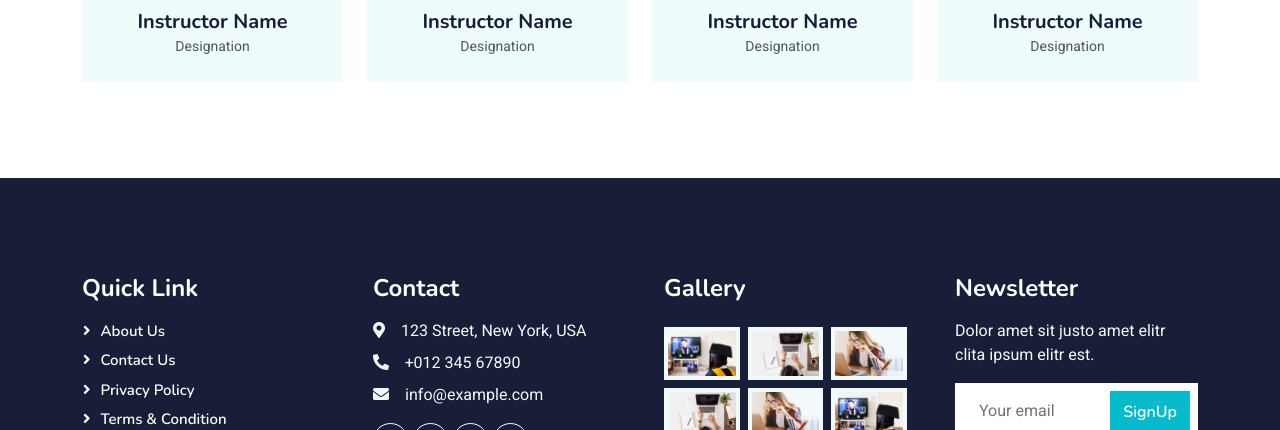
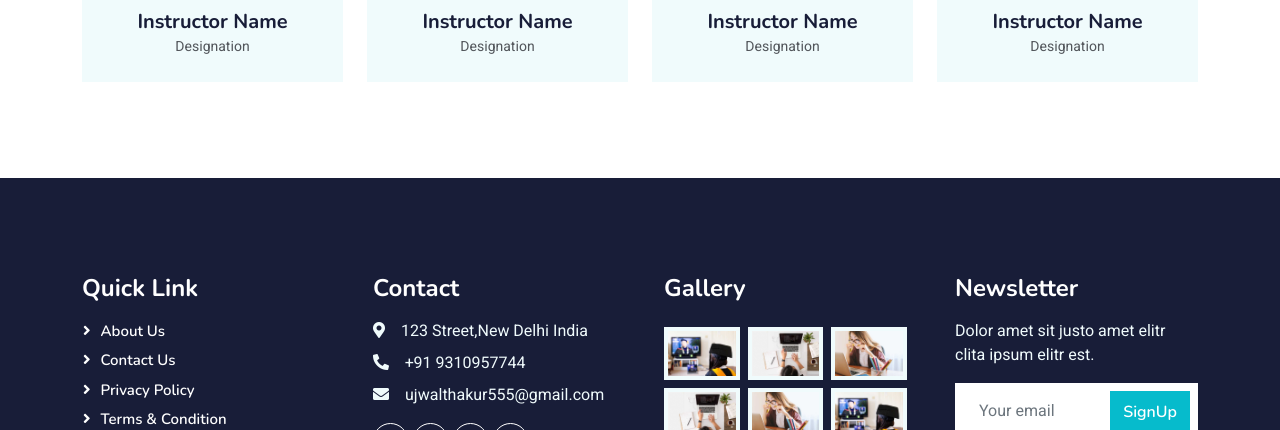
Before and after one commit to Arshad563/eLEARNINGSITE, a plain HTML site: page about.html in a window 1280 px wide. Shown: the part 1810-2240 px from the top of the page. Drawn offline with nearby package versions, Linux system fonts and the light colour scheme.

Commit message:
Update about.html

```diff
--- a/about.html
+++ b/about.html
@@ -278,9 +278,9 @@
                 </div>
                 <div class="col-lg-3 col-md-6">
                     <h4 class="text-white mb-3">Contact</h4>
-                    <p class="mb-2"><i class="fa fa-map-marker-alt me-3"></i>123 Street, New York, USA</p>
-                    <p class="mb-2"><i class="fa fa-phone-alt me-3"></i>+012 345 67890</p>
-                    <p class="mb-2"><i class="fa fa-envelope me-3"></i>info@example.com</p>
+                    <p class="mb-2"><i class="fa fa-map-marker-alt me-3"></i>123 Street,New Delhi India</p>
+                    <p class="mb-2"><i class="fa fa-phone-alt me-3"></i>+91 9310957744</p>
+                    <p class="mb-2"><i class="fa fa-envelope me-3"></i>ujwalthakur555@gmail.com</p>
                     <div class="d-flex pt-2">
                         <a class="btn btn-outline-light btn-social" href=""><i class="fab fa-twitter"></i></a>
                         <a class="btn btn-outline-light btn-social" href=""><i class="fab fa-facebook-f"></i></a>
```
